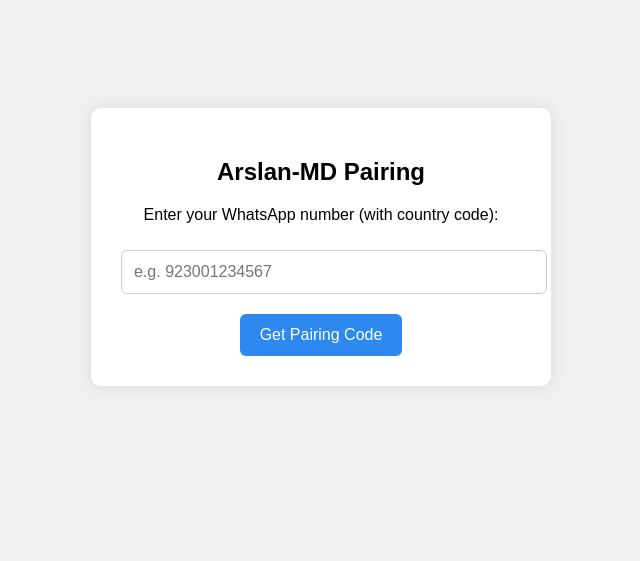
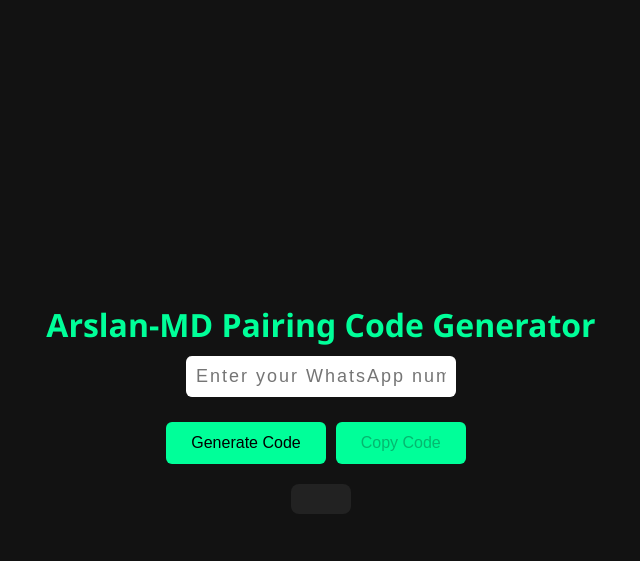
Before and after one commit to ArslanMDofficial/ArslanMD-Pairing, a website: page client/index.html in a window 1280 px wide. Shown: the whole page, without its empty margins (319-959 px from the left). Drawn offline with Linux system fonts and the light colour scheme.

Commit message:
Update index.html

```diff
--- a/client/index.html
+++ b/client/index.html
@@ -2,93 +2,159 @@
 <html lang="en">
 <head>
   <meta charset="UTF-8" />
-  <meta name="viewport" content="width=device-width, initial-scale=1.0"/>
-  <title>Arslan-MD Pairing</title>
+  <meta name="viewport" content="width=device-width, initial-scale=1" />
+  <title>Arslan-MD Pairing Code Generator</title>
   <style>
     body {
-      background: #f0f0f0;
-      font-family: sans-serif;
+      font-family: 'Segoe UI', Tahoma, Geneva, Verdana, sans-serif;
+      background: #121212;
+      color: #eee;
       display: flex;
       flex-direction: column;
       align-items: center;
-      padding-top: 100px;
+      justify-content: center;
+      min-height: 100vh;
+      margin: 0;
+      padding: 20px;
     }
-    .container {
-      background: white;
-      padding: 30px;
-      border-radius: 10px;
-      box-shadow: 0 0 15px rgba(0,0,0,0.1);
+    h1 {
+      margin-bottom: 10px;
+      color: #00ff99;
+    }
+    input[type="text"] {
+      padding: 10px;
+      font-size: 18px;
+      width: 250px;
+      border-radius: 6px;
+      border: none;
+      outline: none;
+      margin-bottom: 15px;
       text-align: center;
-      width: 90%;
-      max-width: 400px;
-    }
-    input {
-      padding: 12px;
-      font-size: 16px;
-      width: 100%;
-      margin-top: 10px;
-      border: 1px solid #ccc;
-      border-radius: 6px;
+      letter-spacing: 2px;
     }
     button {
-      margin-top: 20px;
-      padding: 12px 20px;
-      background: #2d89ef;
-      color: white;
+      background: #00ff99;
       border: none;
+      padding: 12px 25px;
+      font-size: 16px;
       border-radius: 6px;
       cursor: pointer;
-      font-size: 16px;
+      transition: background 0.3s ease;
+      margin-right: 10px;
     }
-    #codeBox {
+    button:hover {
+      background: #00cc77;
+    }
+    #code {
       margin-top: 20px;
-      display: none;
+      font-size: 24px;
+      letter-spacing: 5px;
+      background: #222;
+      padding: 15px 30px;
+      border-radius: 8px;
+      user-select: all;
+      cursor: pointer;
+      color: #0f0;
     }
-    #pairingCode {
-      font-size: 20px;
-      font-weight: bold;
-      background: #e9ecef;
-      padding: 10px;
-      border-radius: 6px;
-      margin-bottom: 10px;
+    .buttons {
+      display: flex;
+      justify-content: center;
+      align-items: center;
+      margin-top: 10px;
+    }
+    #message {
+      margin-top: 20px;
+      font-size: 18px;
+      color: #ff4444;
+      min-height: 24px;
+      text-align: center;
+      max-width: 320px;
     }
   </style>
 </head>
 <body>
-  <div class="container">
-    <h2>Arslan-MD Pairing</h2>
-    <p>Enter your WhatsApp number (with country code):</p>
-    <input type="text" id="numberInput" placeholder="e.g. 923001234567"/>
-    <button onclick="getCode()">Get Pairing Code</button>
 
-    <div id="codeBox">
-      <div id="pairingCode">XXXXXX</div>
-      <button onclick="copyCode()">Copy Code</button>
-    </div>
+  <h1>Arslan-MD Pairing Code Generator</h1>
+
+  <input type="text" id="numberInput" placeholder="Enter your WhatsApp number" maxlength="15" />
+
+  <div class="buttons">
+    <button id="generateBtn">Generate Code</button>
+    <button id="copyBtn" disabled>Copy Code</button>
   </div>
 
-  <script>
-    async function getCode() {
-      const number = document.getElementById('numberInput').value;
+  <div id="code" title="Click to copy pairing code"></div>
+  <div id="message"></div>
+
+<script>
+  const generateBtn = document.getElementById('generateBtn');
+  const copyBtn = document.getElementById('copyBtn');
+  const codeDiv = document.getElementById('code');
+  const messageDiv = document.getElementById('message');
+  const numberInput = document.getElementById('numberInput');
+
+  function validateNumber(number) {
+    // Basic validation: Only digits and 10-15 length
+    return /^\d{10,15}$/.test(number);
+  }
+
+  generateBtn.addEventListener('click', async () => {
+    const number = numberInput.value.trim();
+    messageDiv.textContent = '';
+    codeDiv.textContent = '';
+    copyBtn.disabled = true;
+
+    if (!validateNumber(number)) {
+      messageDiv.textContent = 'Please enter a valid WhatsApp number (10-15 digits).';
+      return;
+    }
+
+    try {
       const response = await fetch('/generate-code', {
         method: 'POST',
-        headers: {'Content-Type': 'application/json'},
+        headers: { 'Content-Type': 'application/json' },
         body: JSON.stringify({ number })
       });
+
+      if (!response.ok) {
+        messageDiv.textContent = 'Server error. Please try again later.';
+        return;
+      }
+
       const data = await response.json();
+
       if (data.code) {
-        document.getElementById('pairingCode').innerText = data.code;
-        document.getElementById('codeBox').style.display = 'block';
+        codeDiv.textContent = data.code;
+        copyBtn.disabled = false;
+        messageDiv.style.color = '#0f0';
+        messageDiv.textContent = 'Your pairing code is ready!';
+
       } else {
-        alert('Something went wrong');
+        messageDiv.style.color = '#ff4444';
+        messageDiv.textContent = 'Error generating code.';
       }
+
+    } catch (err) {
+      messageDiv.textContent = 'Network error. Please check your connection.';
     }
+  });
 
-    function copyCode() {
-      const code = document.getElementById('pairingCode').innerText;
-      navigator.clipboard.writeText(code);
-      alert('Code copied: ' + code);
+  copyBtn.addEventListener('click', () => {
+    if (codeDiv.textContent) {
+      navigator.clipboard.writeText(codeDiv.textContent);
+      messageDiv.style.color = '#0f0';
+      messageDiv.textContent = 'Pairing code copied to clipboard!';
     }
-  </script>
+  });
+
+  codeDiv.addEventListener('click', () => {
+    if (codeDiv.textContent) {
+      navigator.clipboard.writeText(codeDiv.textContent);
+      messageDiv.style.color = '#0f0';
+      messageDiv.textContent = 'Pairing code copied to clipboard!';
+    }
+  });
+</script>
+
 </body>
 </html>
```
